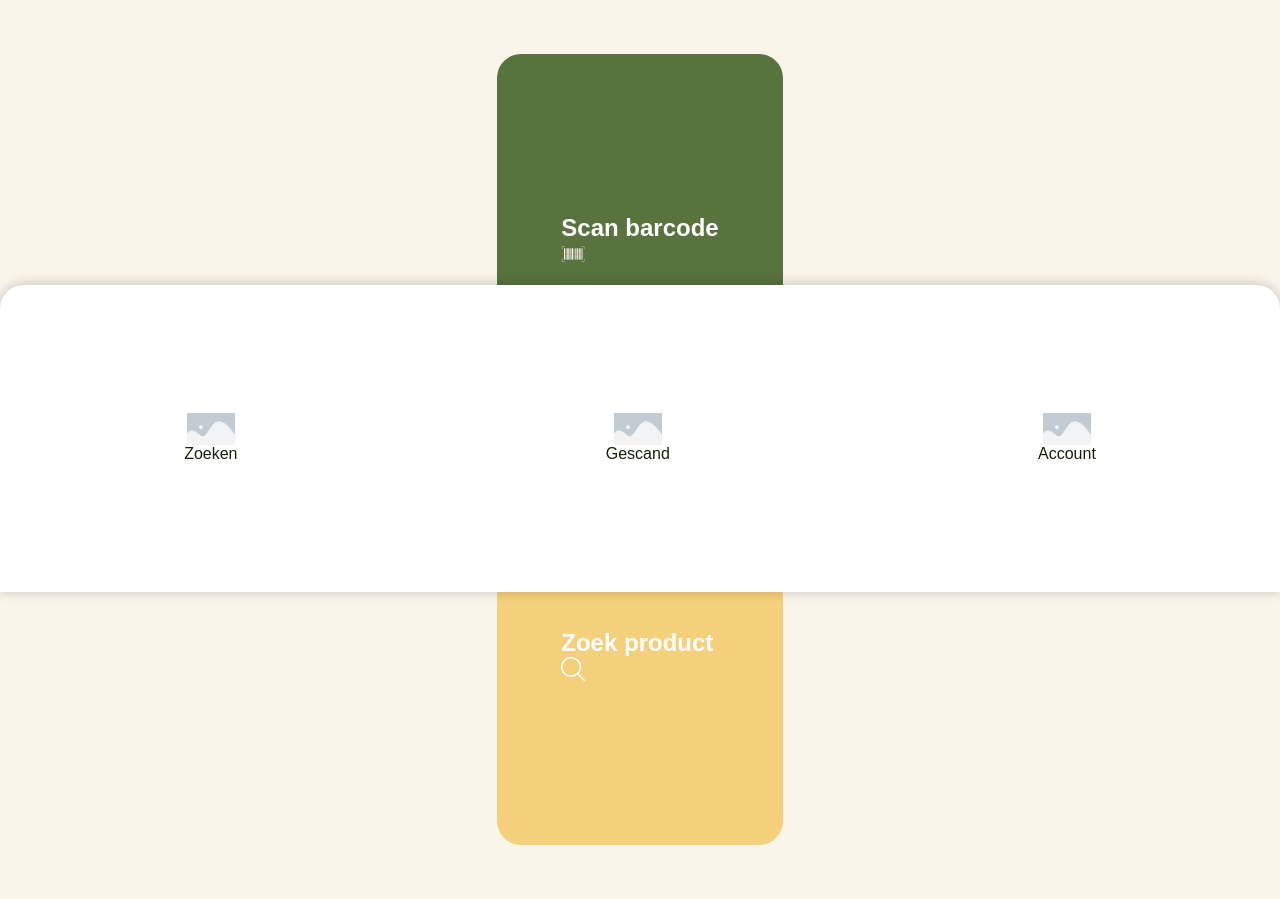
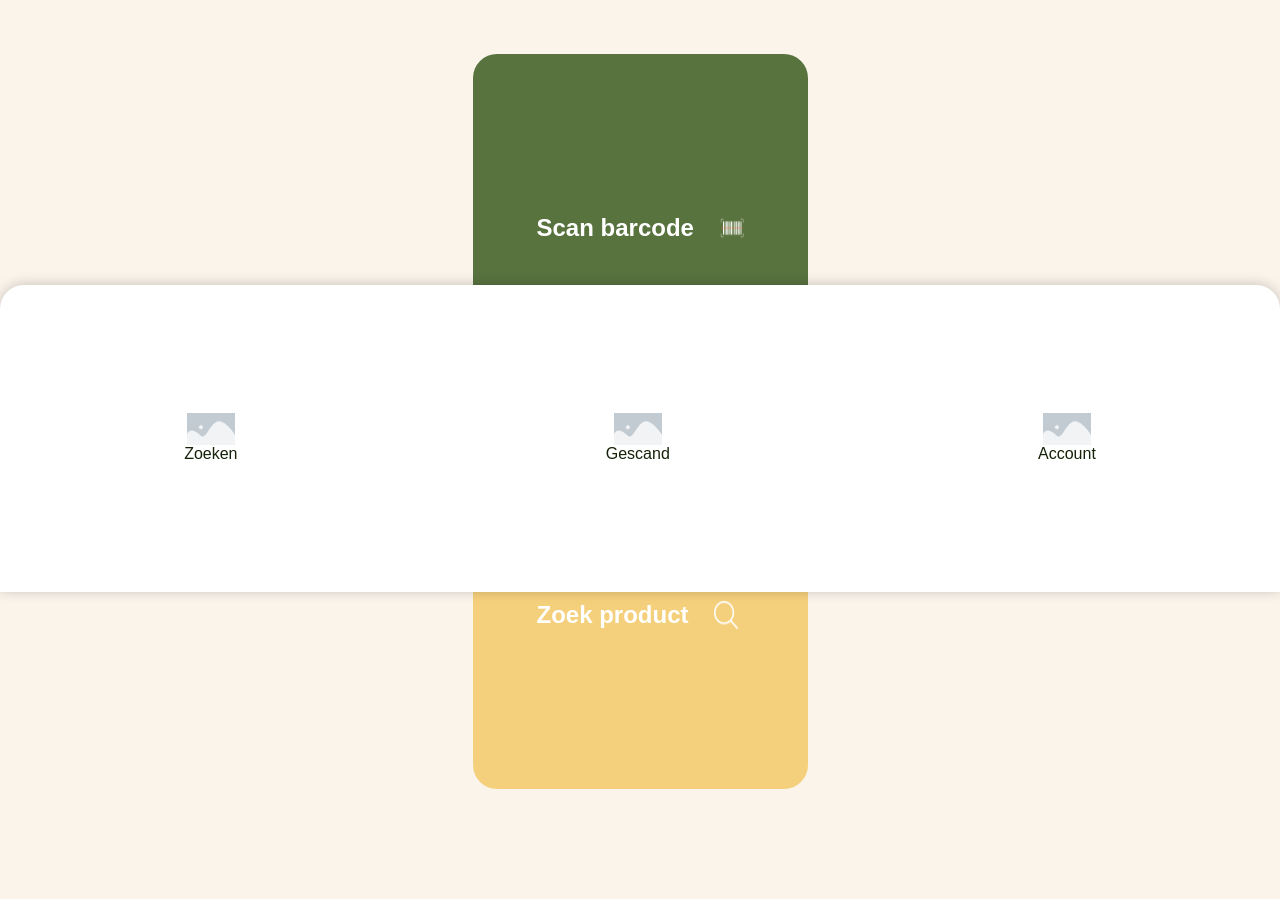
Before and after one commit to SEVerhaak/TLE-1, a PHP site: page /pages/homepage in a window 1280 px wide. Shown: the part 208-1107 px from the top of the page. After the commit the page ends 997 px from the top, so only its background shows below. Run offline with PHP 8.4, Linux system fonts and the light colour scheme; some web fonts are replaced.

Commit message:
imgages fixed

```diff
--- a/css/isis.css
+++ b/css/isis.css
@@ -0,0 +1,5 @@
+.box {
+    display: flex;
+    flex-direction: row;
+    gap: 2vw;
+}
--- a/pages/homepage/index.php
+++ b/pages/homepage/index.php
@@ -13,6 +13,7 @@ if(isset($_SESSION['users_id'])){
     <meta http-equiv="X-UA-Compatible" content="ie=edge">
     <link rel="stylesheet" href="../../css/style.css">
     <link rel="stylesheet" href="../../css/elisa.css">
+    <link rel="stylesheet" href="../../css/isis.css">
     <title>Homepage</title>
 </head>
 <body>
@@ -28,14 +29,14 @@ if(isset($_SESSION['users_id'])){
         <a href = "../scanner">
             <div class="box color-3">
                 <h2 class="color-white">Scan barcode</h2>
-                <img src="../images/barcode.png">
+                <img src="../../images/barcode.png">
             </div>
         </a>
 
         <a href="../history/index.php">
             <div class="box color-6">
                 <h2 class="color-white">Zoek product</h2>
-                <img src="../images/search.png">
+                <img src="../../images/search.png">
             </div>
         </a>
 
```
